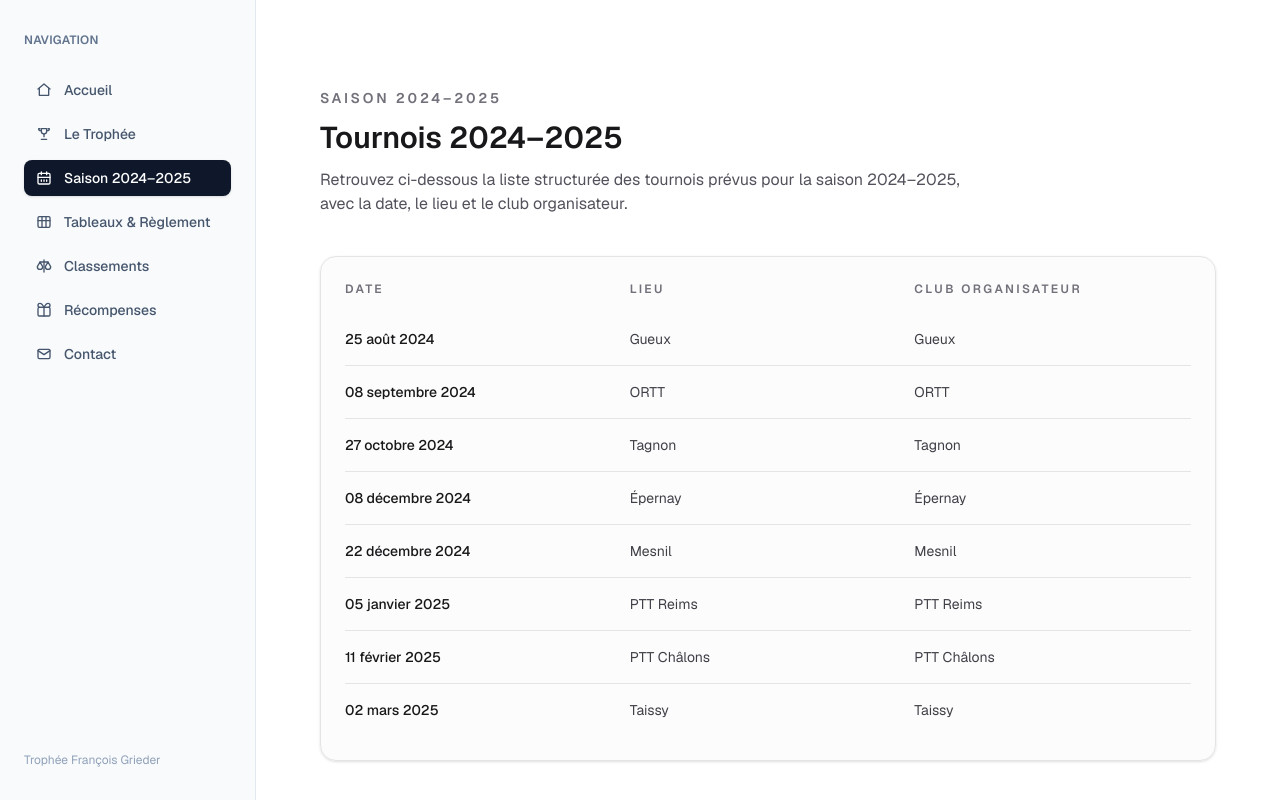
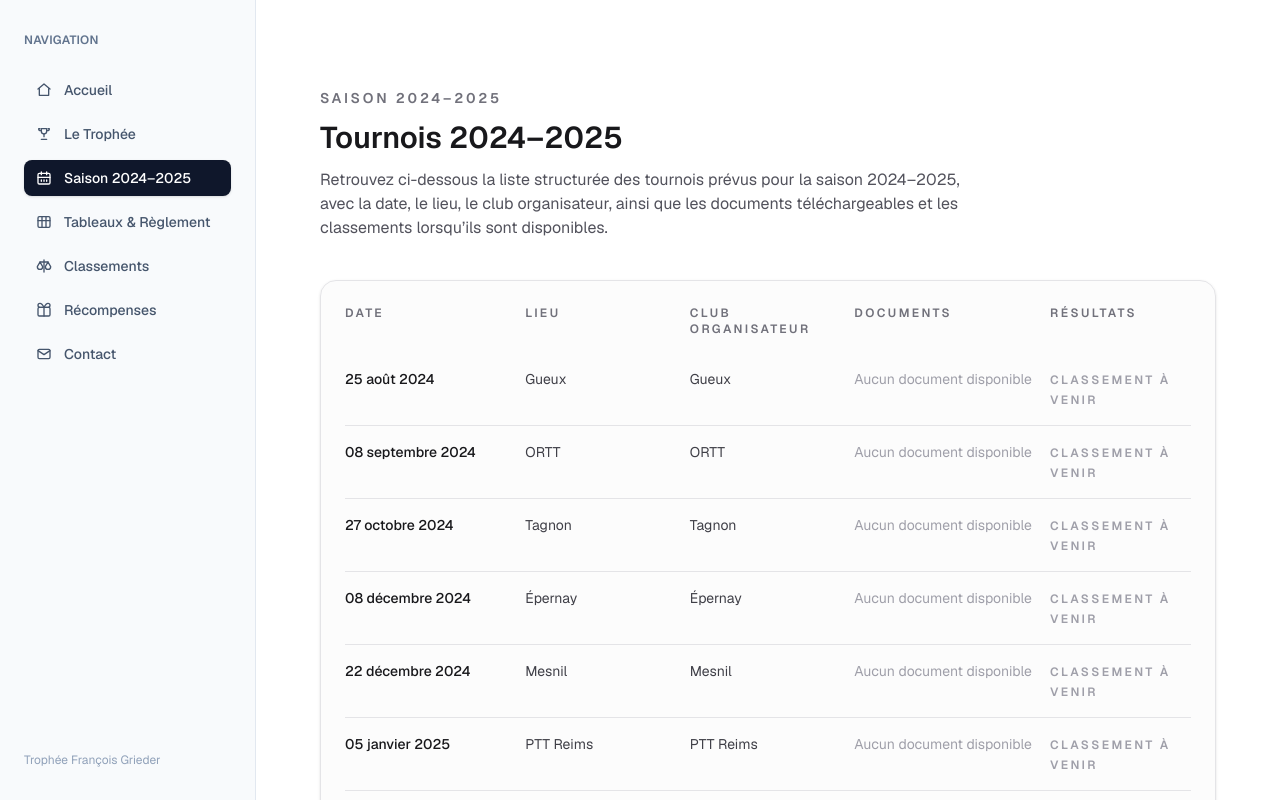
Before and after one commit to jesared/tfg-refonte, a Next.js app: page /saison-2024-2025 in a window 1280 px wide. Shown: the top 800 px of the page. Built offline with nearby package versions, Linux system fonts and the light colour scheme.

Commit message:
Enrich season tournaments table

```diff
--- a/app/saison-2024-2025/page.tsx
+++ b/app/saison-2024-2025/page.tsx
@@ -1,43 +1,64 @@
-const tournois = [
+type TournoiDocument = {
+  label: string;
+  url: string;
+};
+
+type Tournoi = {
+  date: string;
+  lieu: string;
+  club: string;
+  documents: TournoiDocument[];
+  resultatsUrl?: string;
+};
+
+const tournois: Tournoi[] = [
   {
     date: "25 août 2024",
     lieu: "Gueux",
     club: "Gueux",
+    documents: [],
   },
   {
     date: "08 septembre 2024",
     lieu: "ORTT",
     club: "ORTT",
+    documents: [],
   },
   {
     date: "27 octobre 2024",
     lieu: "Tagnon",
     club: "Tagnon",
+    documents: [],
   },
   {
     date: "08 décembre 2024",
     lieu: "Épernay",
     club: "Épernay",
+    documents: [],
   },
   {
     date: "22 décembre 2024",
     lieu: "Mesnil",
     club: "Mesnil",
+    documents: [],
   },
   {
     date: "05 janvier 2025",
     lieu: "PTT Reims",
     club: "PTT Reims",
+    documents: [],
   },
   {
     date: "11 février 2025",
     lieu: "PTT Châlons",
     club: "PTT Châlons",
+    documents: [],
   },
   {
     date: "02 mars 2025",
     lieu: "Taissy",
     club: "Taissy",
+    documents: [],
   },
 ];
 
@@ -52,26 +73,62 @@ export default function Saison20242025Page() {
           <h1 className="text-3xl font-semibold">Tournois 2024–2025</h1>
           <p className="max-w-2xl text-base text-zinc-600">
             Retrouvez ci-dessous la liste structurée des tournois prévus pour la saison
-            2024–2025, avec la date, le lieu et le club organisateur.
+            2024–2025, avec la date, le lieu, le club organisateur, ainsi que les documents
+            téléchargeables et les classements lorsqu’ils sont disponibles.
           </p>
         </header>
 
         <section className="rounded-2xl border border-zinc-200 bg-zinc-50/60 p-6 shadow-sm">
           <div className="grid gap-4">
-            <div className="grid grid-cols-1 gap-2 text-xs font-semibold uppercase tracking-[0.2em] text-zinc-500 sm:grid-cols-3">
+            <div className="grid grid-cols-1 gap-2 text-xs font-semibold uppercase tracking-[0.2em] text-zinc-500 sm:grid-cols-[1.1fr_1fr_1fr_1.2fr_0.9fr]">
               <span>Date</span>
               <span>Lieu</span>
               <span>Club organisateur</span>
+              <span>Documents</span>
+              <span>Résultats</span>
             </div>
             <div className="divide-y divide-zinc-200">
               {tournois.map((tournoi) => (
                 <div
                   key={`${tournoi.date}-${tournoi.lieu}`}
-                  className="grid grid-cols-1 gap-2 py-4 text-sm text-zinc-700 sm:grid-cols-3"
+                  className="grid grid-cols-1 gap-2 py-4 text-sm text-zinc-700 sm:grid-cols-[1.1fr_1fr_1fr_1.2fr_0.9fr]"
                 >
                   <span className="font-medium text-zinc-900">{tournoi.date}</span>
                   <span>{tournoi.lieu}</span>
                   <span>{tournoi.club}</span>
+                  <div className="flex flex-col gap-1 text-zinc-600">
+                    {tournoi.documents.length > 0 ? (
+                      tournoi.documents.map((document) => (
+                        <a
+                          key={document.label}
+                          href={document.url}
+                          className="text-sm font-medium text-emerald-700 transition hover:text-emerald-900"
+                          target="_blank"
+                          rel="noreferrer"
+                        >
+                          {document.label}
+                        </a>
+                      ))
+                    ) : (
+                      <span className="text-sm text-zinc-400">Aucun document disponible</span>
+                    )}
+                  </div>
+                  <div>
+                    {tournoi.resultatsUrl ? (
+                      <a
+                        href={tournoi.resultatsUrl}
+                        className="inline-flex items-center justify-center rounded-full border border-emerald-200 bg-emerald-50 px-3 py-1 text-xs font-semibold uppercase tracking-[0.2em] text-emerald-700 transition hover:border-emerald-300 hover:bg-emerald-100"
+                        target="_blank"
+                        rel="noreferrer"
+                      >
+                        Voir résultats
+                      </a>
+                    ) : (
+                      <span className="text-xs font-semibold uppercase tracking-[0.2em] text-zinc-400">
+                        Classement à venir
+                      </span>
+                    )}
+                  </div>
                 </div>
               ))}
             </div>
```
